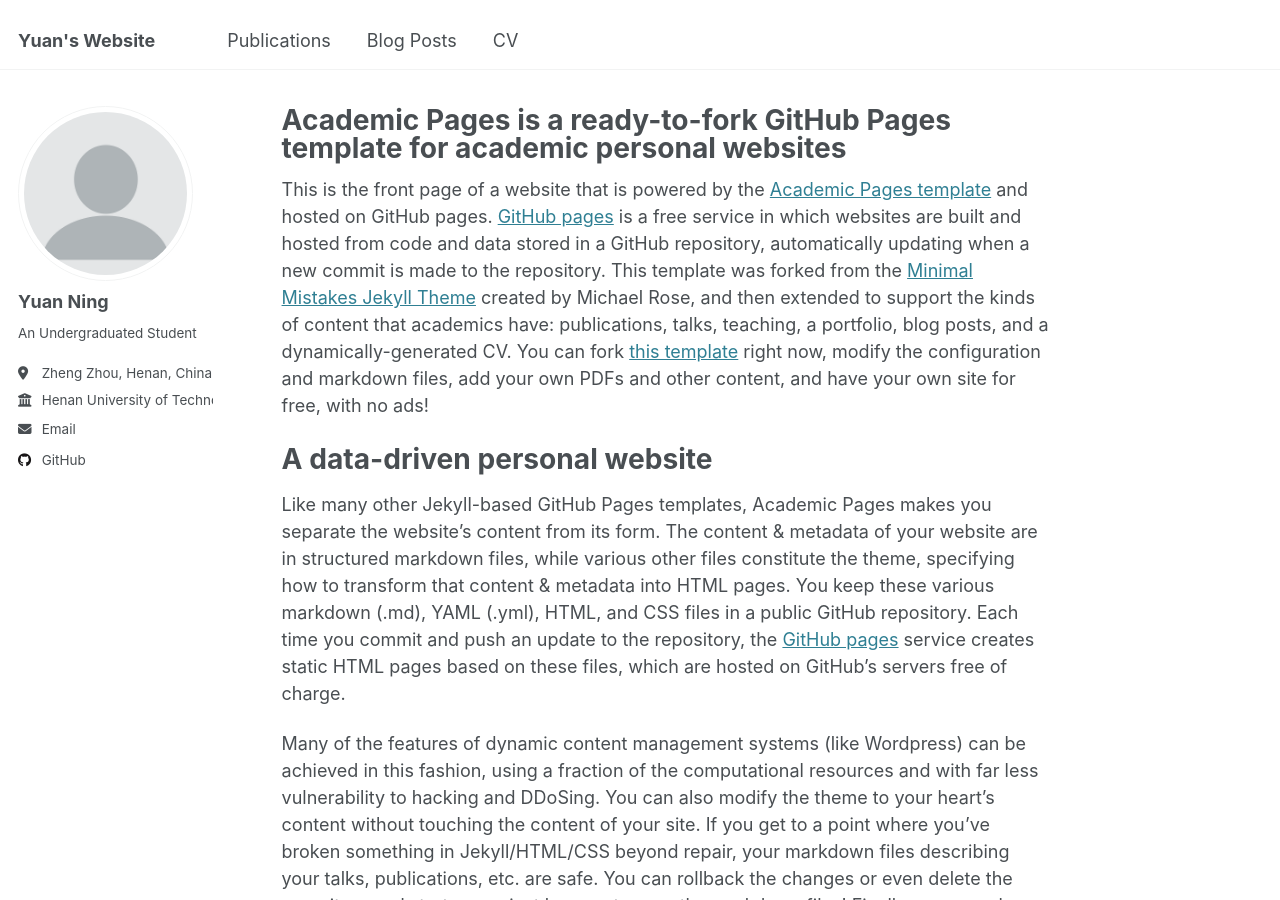
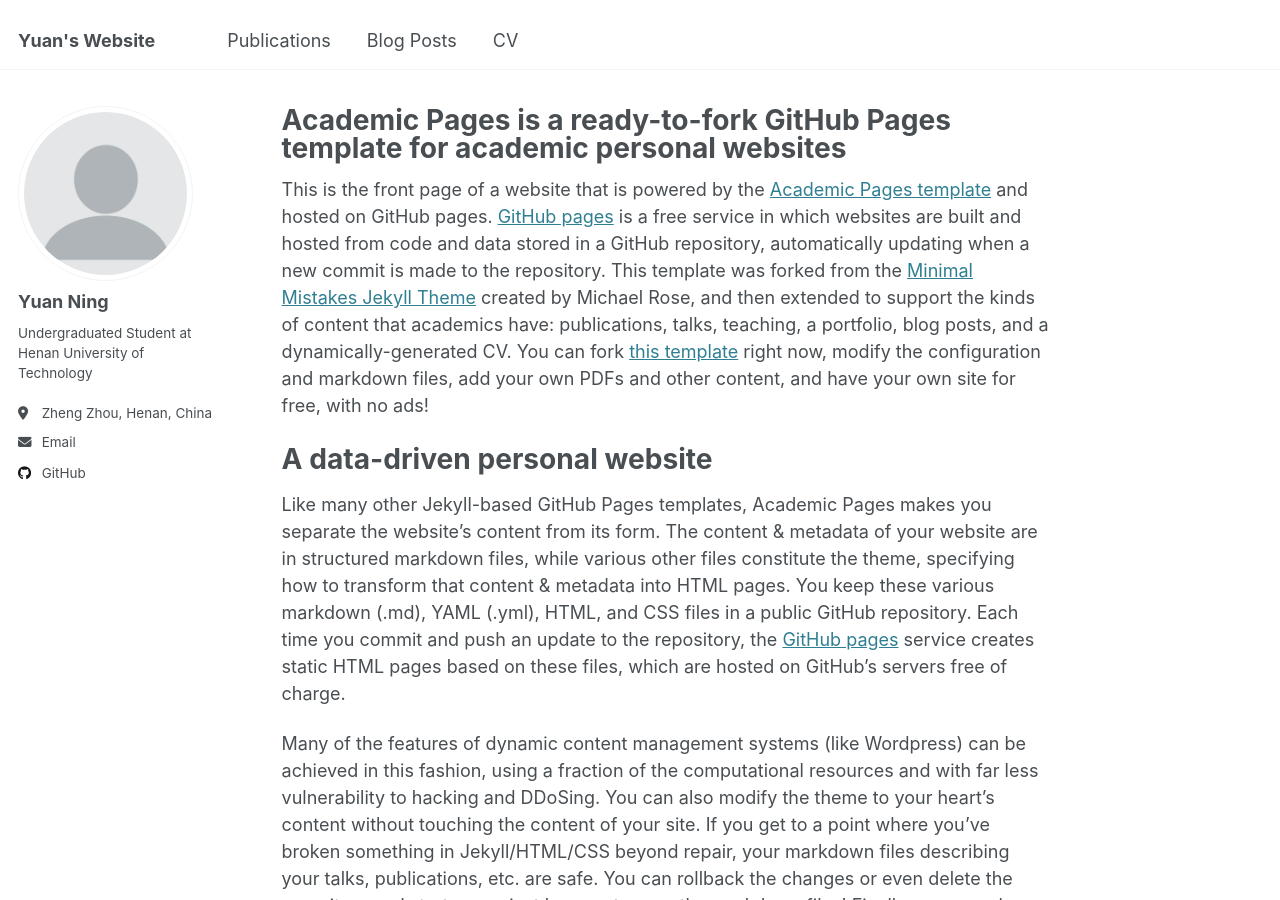
Before and after one commit to YuanN1ng/YuanN1ng.github.io, a Jekyll site: the page built from _pages/about.md, in a window 1280 px wide and 900 px high. Built offline with Jekyll 4.4.1, drawn with Linux system fonts in a browser that asks for light colours.

```diff
--- a/_config.yml
+++ b/_config.yml
@@ -15,7 +15,7 @@ name                     : &name "Yuan Ning"
 description              : &description "personal description"
 url                      : https://YuanN1ng.github.io # the base hostname & protocol for your site e.g. "https://[your GitHub username].github.io"
 baseurl                  : "" # the subpath of your site, e.g. "/blog"
-repository               : "academicpages/academicpages.github.io"
+repository               : "YuanN1ng.github.io"
 
 # Site Author - The following control what appear as part of the author content on the side bar.
 #               If a field is blank the icon and link will not appear, otherwise it will be shown.
@@ -25,9 +25,9 @@ author:
   avatar           : "profile.png"
   name             : "Yuan Ning"
   pronouns         : # example: "she/her"
-  bio              : "An Undergraduated Student"
+  bio              : "Undergraduated Student at Henan University of Technology"
   location         : "Zheng Zhou, Henan, China"
-  employer         : "Henan University of Technology"
+  employer         : #
   uri              : # URL
   email            : "yuanning.nn@gmail.com"
 
```
